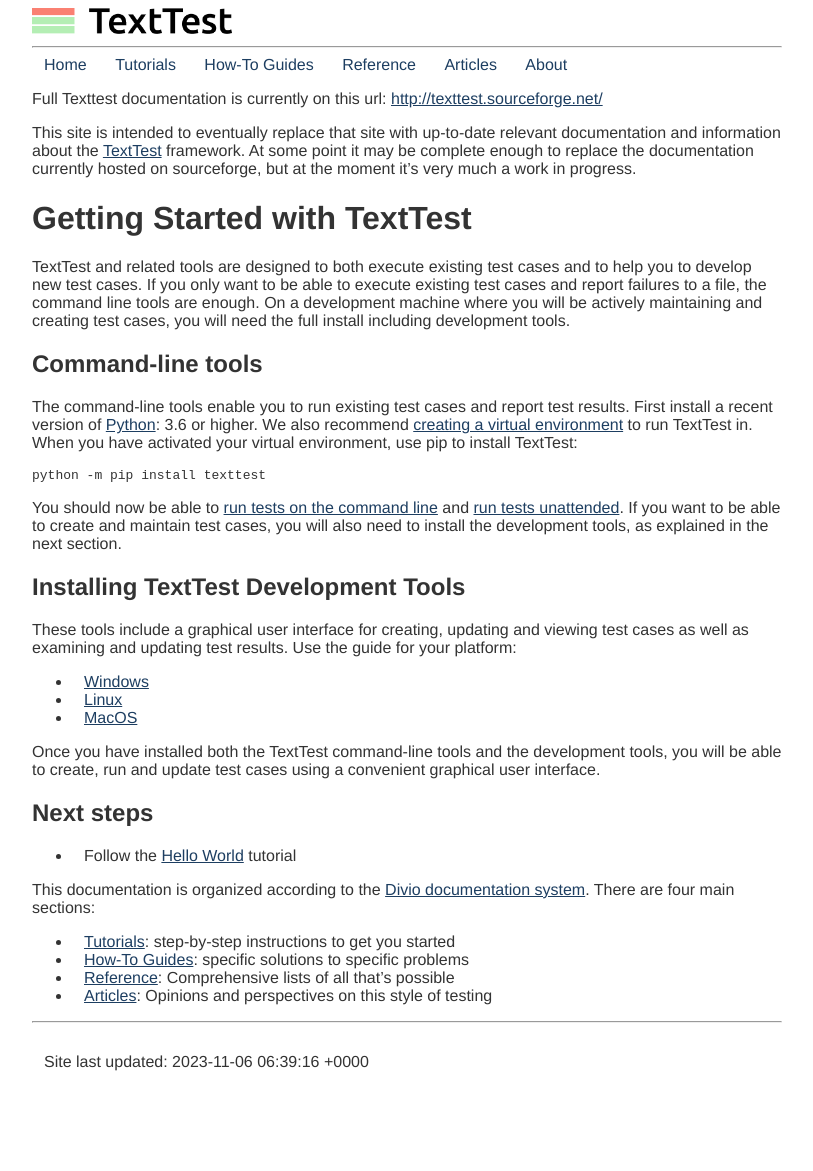
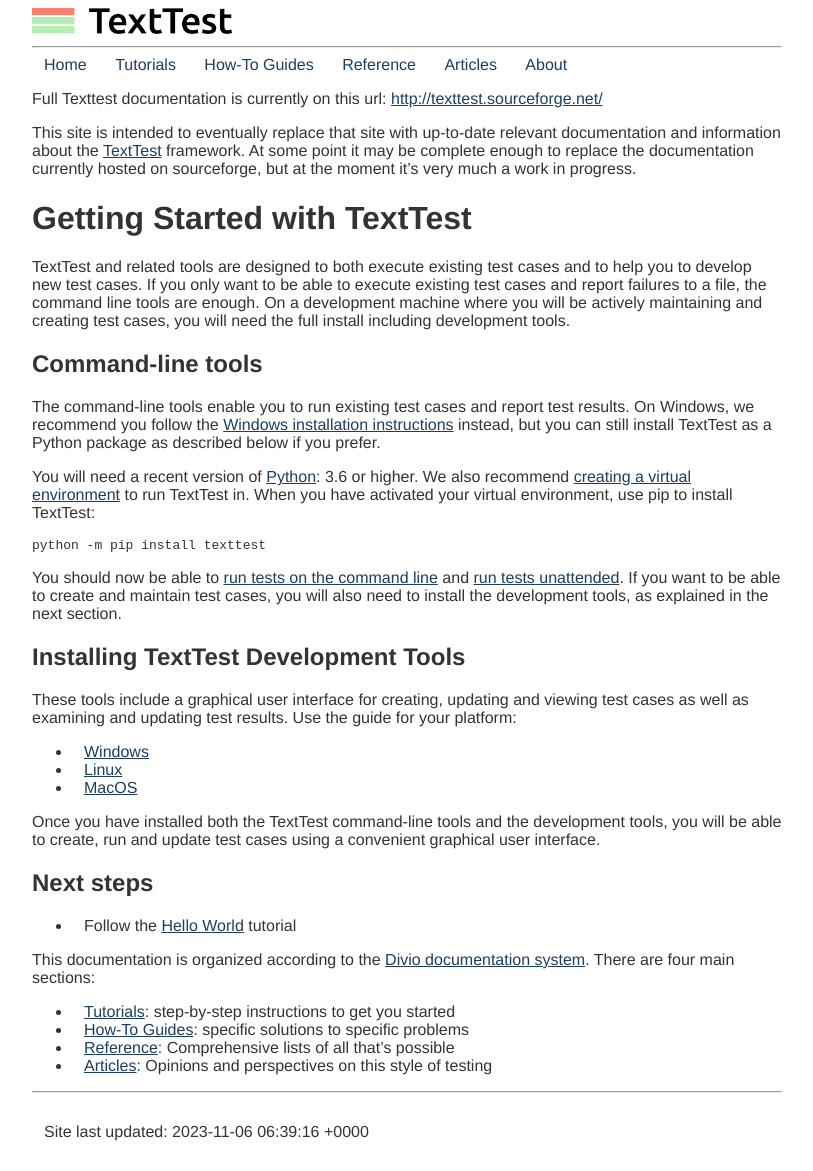
Before and after one commit to texttest/website_2, a Jekyll site: the page built from index.md, in a window 1280 px wide. Shown: the whole page, without its empty margins (233-1046 px from the left). Built offline with Jekyll 4.4.1, drawn with Linux system fonts in a browser that asks for light colours; before the commit the page ends 1101 px from its top, so only the background shows below that.

Commit message:
make command line instructions clearer for windows

```diff
--- a/index.md
+++ b/index.md
@@ -13,7 +13,9 @@
 
 ## Command-line tools
 
-The command-line tools enable you to run existing test cases and report test results. First install a recent version of [Python](https://www.python.org/): 3.6 or higher. We also recommend [creating a virtual environment](https://docs.python.org/3/library/venv.html) to run TextTest in. When you have activated your virtual environment, use pip to install TextTest:
+The command-line tools enable you to run existing test cases and report test results. On Windows, we recommend you follow the [Windows installation instructions](getting_started/install_windows.html) instead, but you can still install TextTest as a Python package as described below if you prefer.
+
+You will need a recent version of [Python](https://www.python.org/): 3.6 or higher. We also recommend [creating a virtual environment](https://docs.python.org/3/library/venv.html) to run TextTest in. When you have activated your virtual environment, use pip to install TextTest:
 
     python -m pip install texttest
 
```
